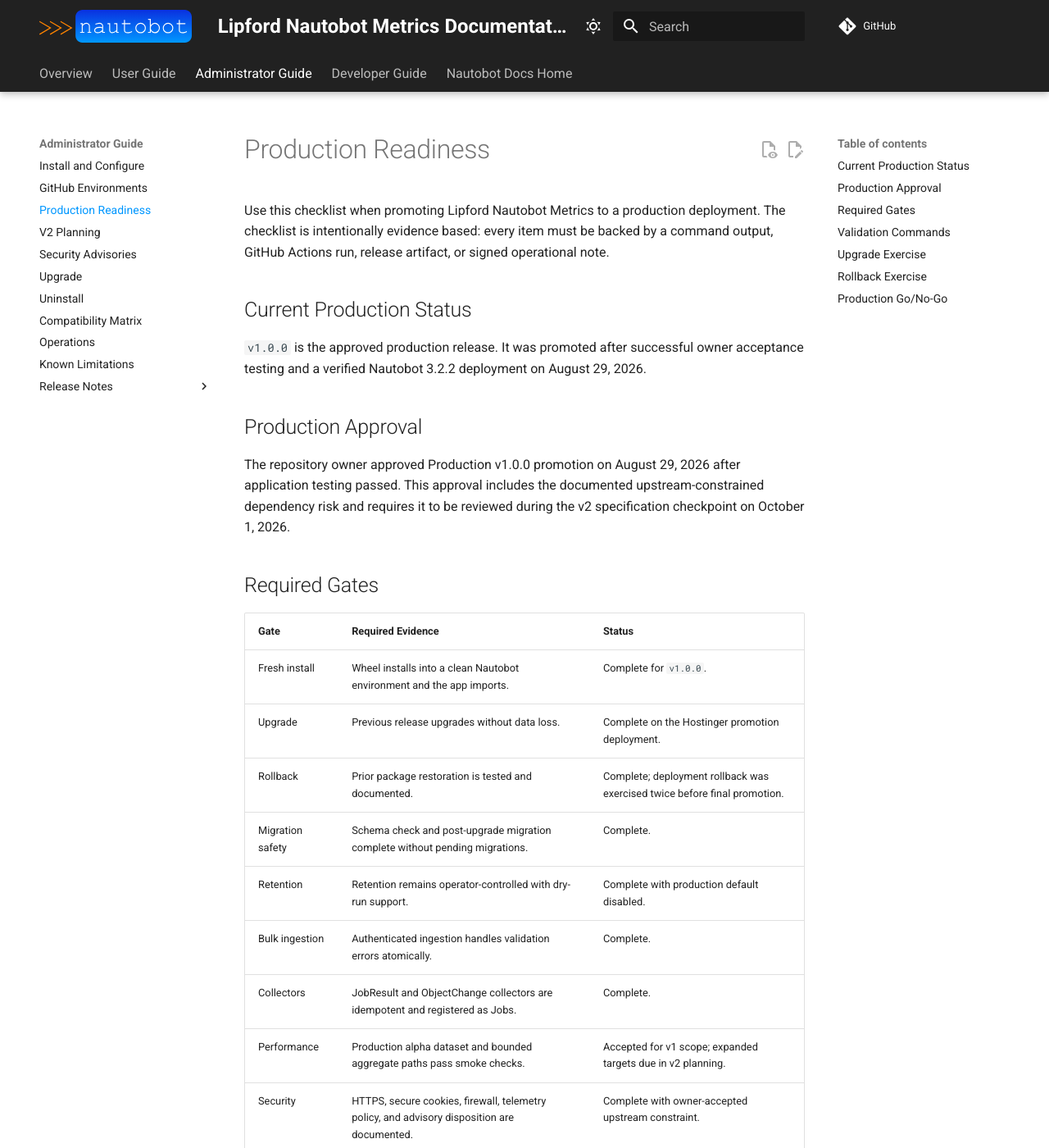
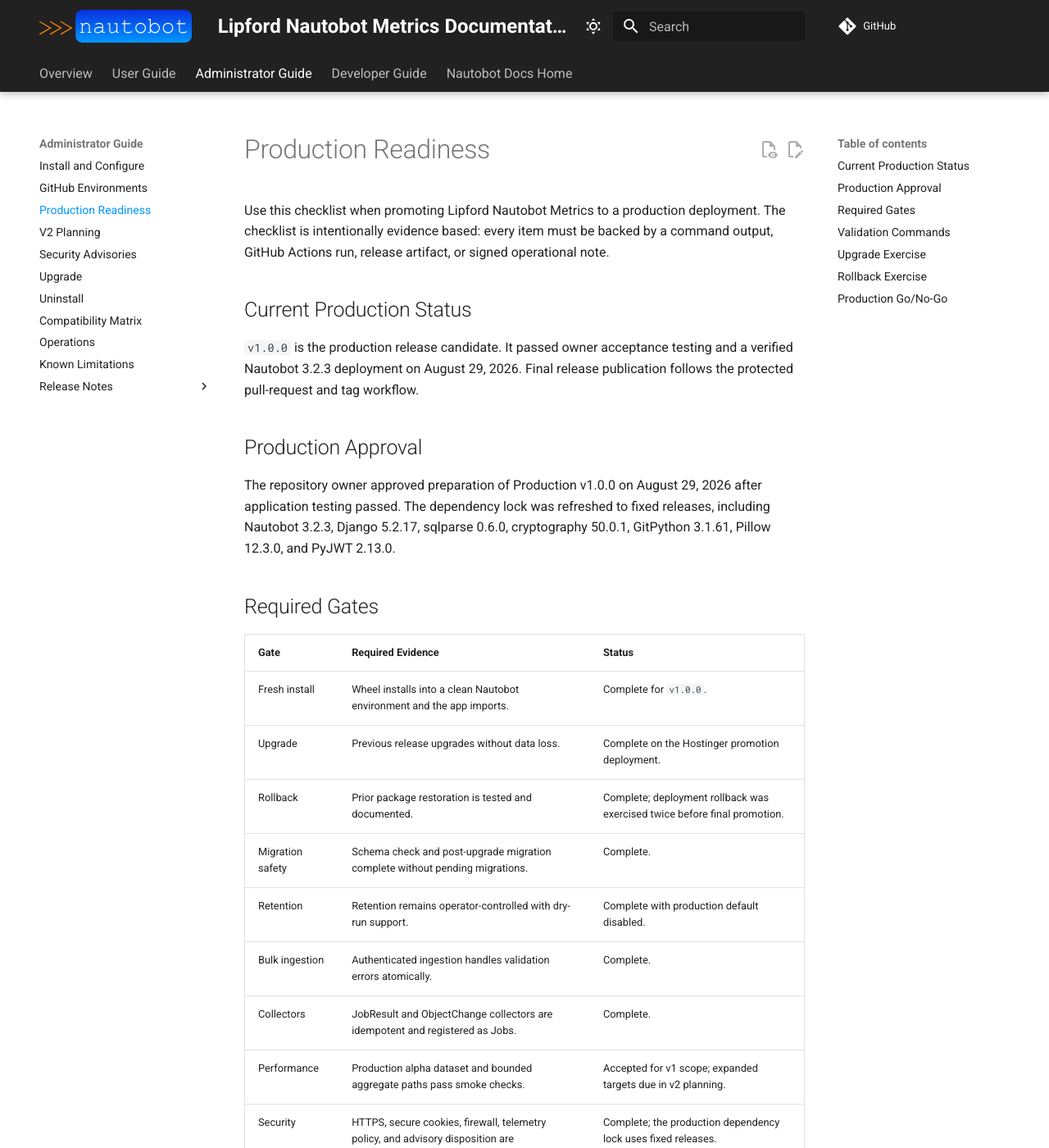
Before and after one commit to Lipford-Dutch/nautobot-app-custom-metrics, an MkDocs documentation site: the page built from docs/admin/production_readiness.md, in a window 1280 px wide and 1400 px high. Shown: the whole window at 82% size. Built offline with MkDocs 1.6.1 and Material for MkDocs 9.7.7, drawn with Linux system fonts in a browser that asks for light colours; comment, search, counter and statistics services are not loaded.

Commit message:
security: refresh production dependency baseline

```diff
--- a/docs/admin/production_readiness.md
+++ b/docs/admin/production_readiness.md
@@ -7,16 +7,16 @@ or signed operational note.
 
 ## Current Production Status
 
-`v1.0.0` is the approved production release. It was promoted after successful
-owner acceptance testing and a verified Nautobot 3.2.2 deployment on August 29,
-2026.
+`v1.0.0` is the production release candidate. It passed owner acceptance
+testing and a verified Nautobot 3.2.3 deployment on August 29, 2026. Final
+release publication follows the protected pull-request and tag workflow.
 
 ## Production Approval
 
-The repository owner approved Production v1.0.0 promotion on August 29, 2026
-after application testing passed. This approval includes the documented
-upstream-constrained dependency risk and requires it to be reviewed during the
-v2 specification checkpoint on October 1, 2026.
+The repository owner approved preparation of Production v1.0.0 on August 29,
+2026 after application testing passed. The dependency lock was refreshed to
+fixed releases, including Nautobot 3.2.3, Django 5.2.17, sqlparse 0.6.0,
+cryptography 50.0.1, GitPython 3.1.61, Pillow 12.3.0, and PyJWT 2.13.0.
 
 ## Required Gates
 
@@ -30,7 +30,7 @@ v2 specification checkpoint on October 1, 2026.
 | Bulk ingestion | Authenticated ingestion handles validation errors atomically. | Complete. |
 | Collectors | JobResult and ObjectChange collectors are idempotent and registered as Jobs. | Complete. |
 | Performance | Production alpha dataset and bounded aggregate paths pass smoke checks. | Accepted for v1 scope; expanded targets due in v2 planning. |
-| Security | HTTPS, secure cookies, firewall, telemetry policy, and advisory disposition are documented. | Complete with owner-accepted upstream constraint. |
+| Security | HTTPS, secure cookies, firewall, telemetry policy, and advisory disposition are documented. | Complete; the production dependency lock uses fixed releases. |
 | Operations | Backup, restore, rollback, service, worker, and scheduler procedures are exercised. | Complete. |
 
 ## Validation Commands
```
Also changed, not shown: docs/admin/known_limitations.md (+0 -3 lines), docs/admin/release_notes/version_1.0.md (+2 -0 lines), docs/admin/security_advisories.md (+4 -5 lines), 1 other file.
